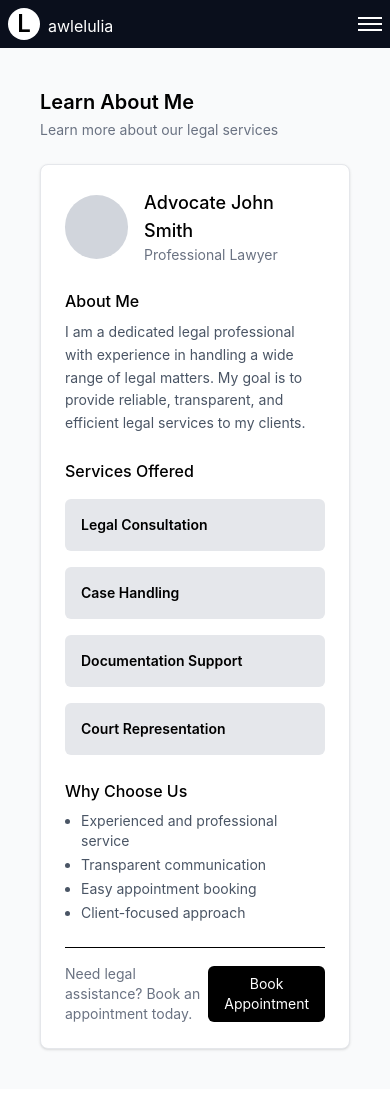
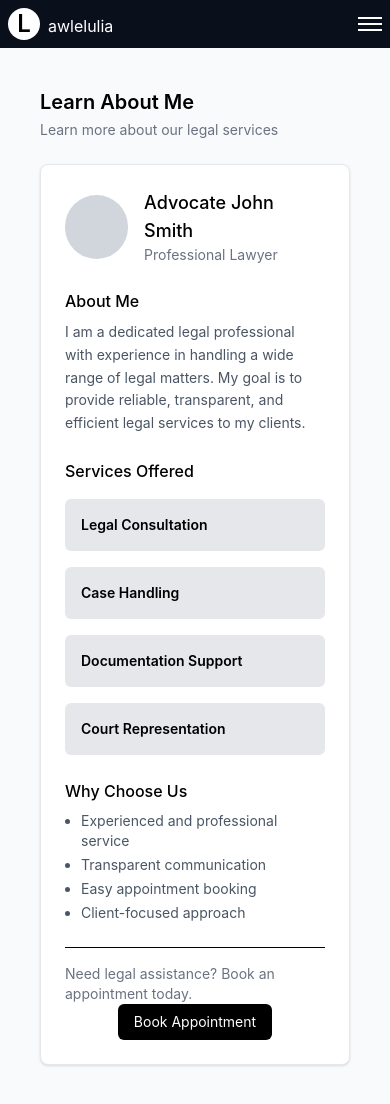
Before and after one commit to DevHanzala/-lawlelulia-platform, a React (Vite) app in the folder frontend/: page /aboutus in a window 390 px wide. Built offline with nearby package versions, Linux system fonts and the light colour scheme.

Commit message:
feat: making responsive on mobile screen

```diff
--- a/frontend/src/pages/AboutUs.jsx
+++ b/frontend/src/pages/AboutUs.jsx
@@ -64,7 +64,7 @@ const AboutUs = () => {
                 </div>
 
                 {/* Call to Action */}
-                <div className="mt-6 border-t pt-4 flex justify-between items-center">
+                <div className="mt-6 border-t pt-4 flex flex-col md:flex-row justify-between items-center">
                     <p className="text-sm text-gray-500">
                         Need legal assistance? Book an appointment today.
                     </p>
```
